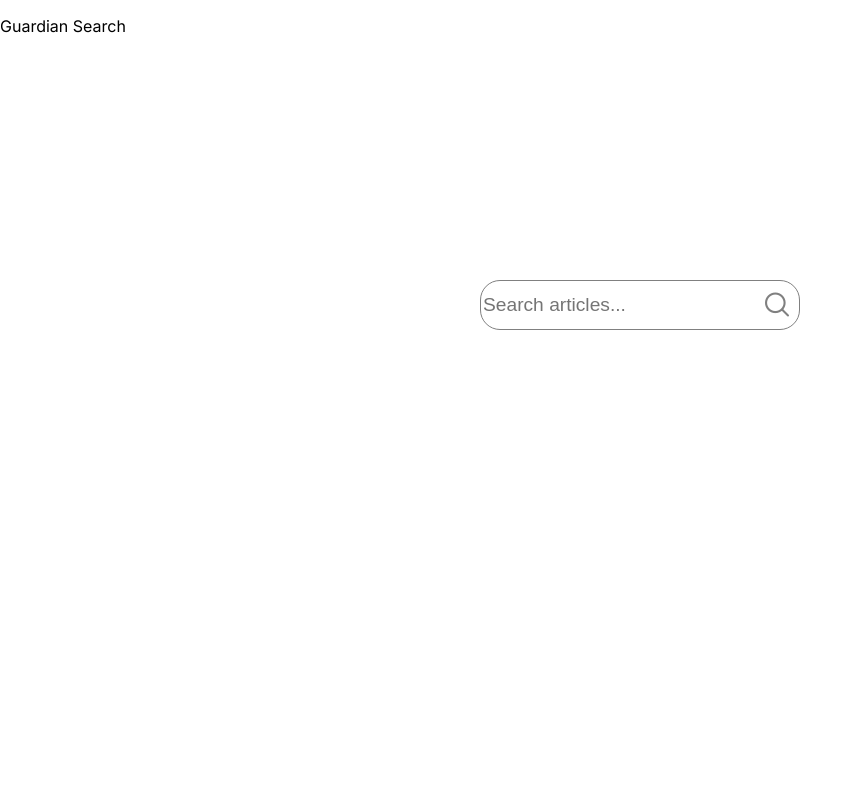
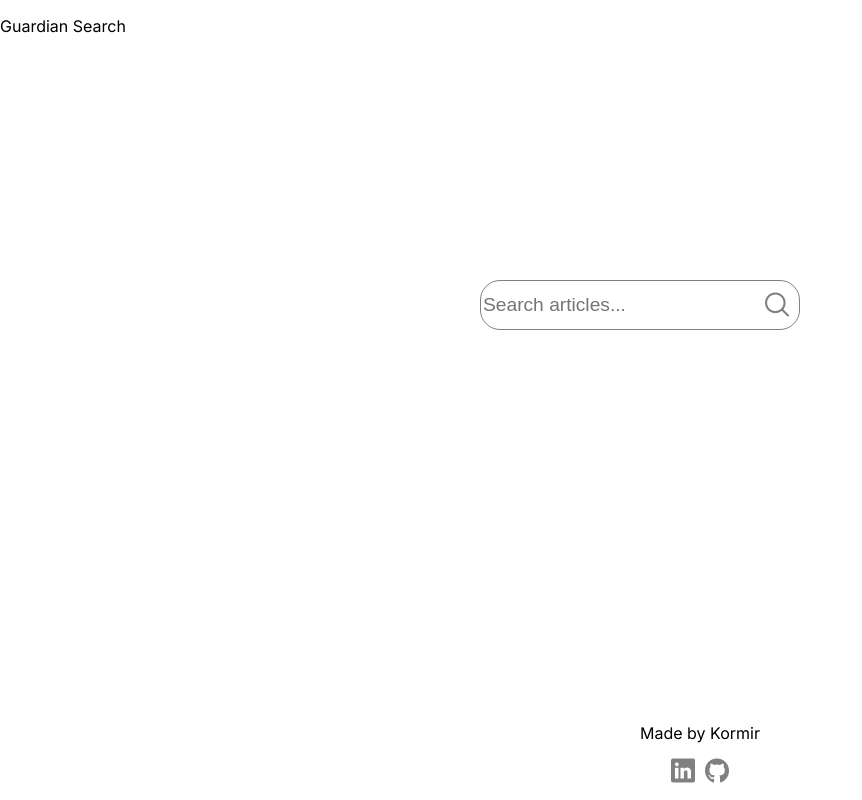
Before and after one commit to K0rmir/guardiansearch, a Next.js app: page / in a window 1280 px wide. Shown: the whole page, without its empty margins (0-862 px from the left). Built offline with nearby package versions, Linux system fonts and the light colour scheme; no server answers.

Commit message:
add footer with social links

```diff
--- /dev/null
+++ b/src/components/Footer.jsx
@@ -0,0 +1,23 @@
+import "@/styles/Footer.css";
+import "primeicons/primeicons.css";
+
+export default function Footer() {
+  return (
+    <div className="footer">
+      <p>Made by Kormir</p>
+      <div className="footerLinks">
+        <a href="https://www.linkedin.com/in/edd-stewart/">
+          <i
+            className="pi pi-linkedin"
+            style={{fontSize: "1.5rem", color: "grey"}}></i>
+        </a>
+
+        <a href="https://github.com/K0rmir">
+          <i
+            className="pi pi-github"
+            style={{fontSize: "1.5rem", color: "grey"}}></i>
+        </a>
+      </div>
+    </div>
+  );
+}
--- a/src/components/Home.jsx
+++ b/src/components/Home.jsx
@@ -1,5 +1,6 @@
 import {InputText} from "primereact/inputtext";
 import apiCallSearch from "@/lib/apiCall";
+import Footer from "@/components/Footer.jsx";
 import "../styles/Home.css";
 import "primeicons/primeicons.css";
 
@@ -32,6 +33,7 @@ export default function Home() {
           </form>
         </div>
       </div>
+      <Footer></Footer>
     </div>
   );
 }
--- /dev/null
+++ b/src/styles/Footer.css
@@ -0,0 +1,13 @@
+.footer {
+    display: flex;
+    flex-direction: column;
+    align-items: center;
+    position: fixed;
+    bottom: 0;
+    left: 50%;
+    margin-bottom: 15px;
+}
+
+.footerLinks i {
+    margin: 0px 5px;
+}
```
